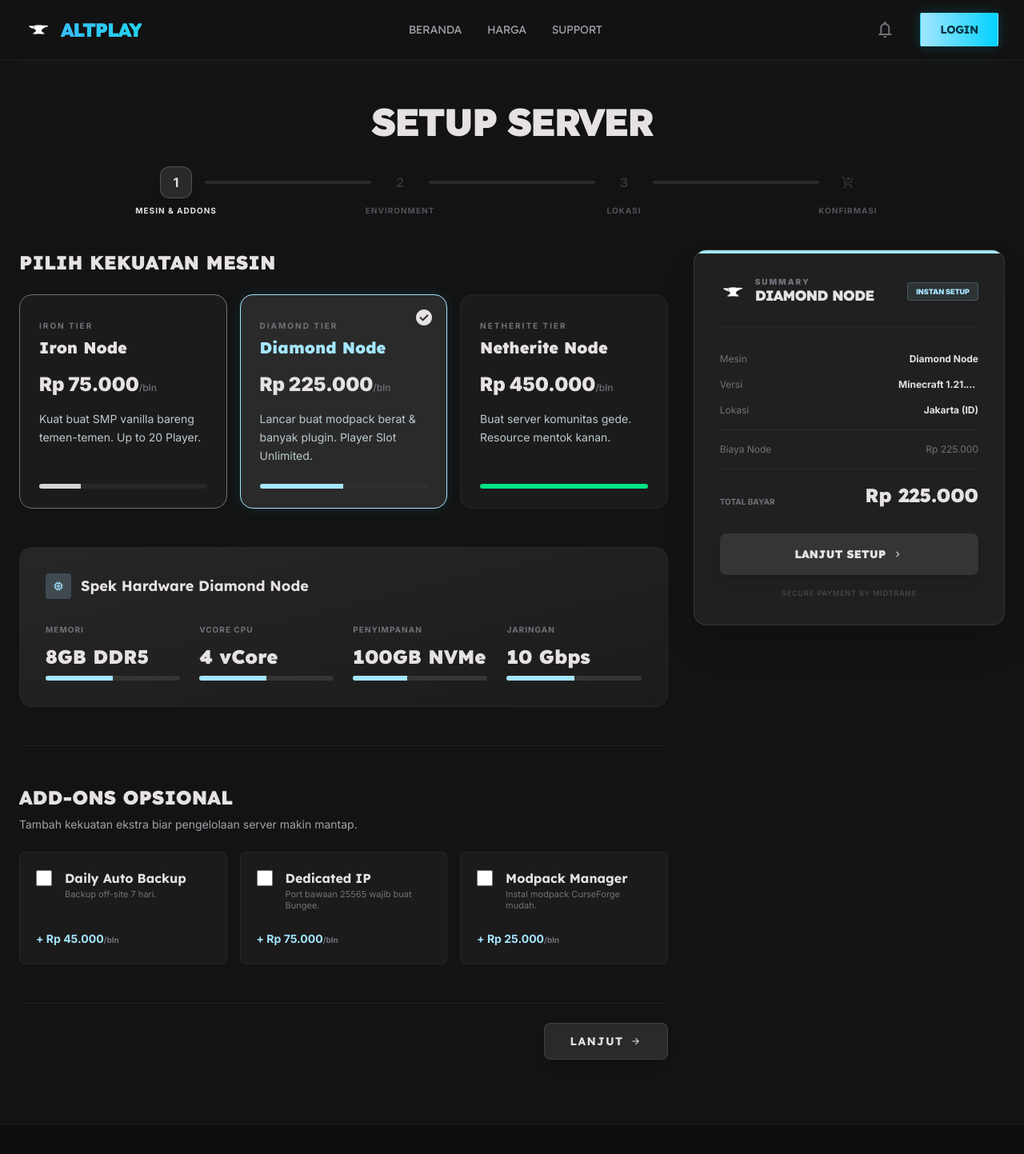
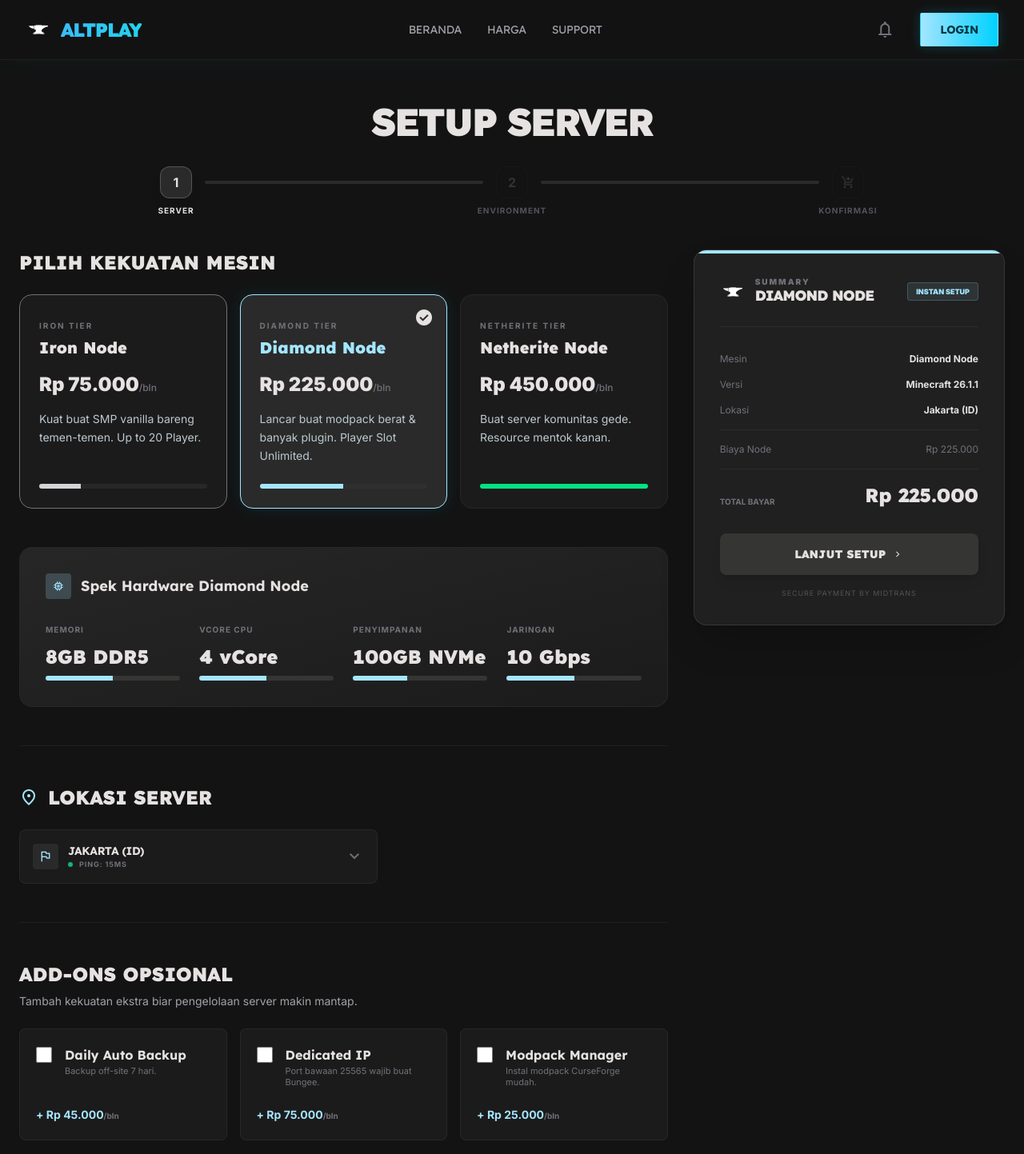
Before and after one commit to vianlearns/FE-AltPlay, a React (Vite) app: page /beli in a window 1280 px wide. Shown: the top 1443 px of the page at 80% size. Built offline with nearby package versions, Linux system fonts and the light colour scheme.

Commit message:
feat: implement multi-step server configuration page with local storage persistence and dynamic pricing calculation

```diff
--- a/src/pages/Configure.jsx
+++ b/src/pages/Configure.jsx
@@ -62,6 +62,41 @@ const addonOptions = [
   { id: 'modpack', name: 'Modpack Manager', desc: 'Instal modpack CurseForge mudah.', price: 25000 }
 ];
 
+const locationOptions = [
+  { id: 'Jakarta (ID)', name: 'Jakarta (ID)', ping: '15ms', icon: 'flag' },
+  { id: 'Singapore (SG)', name: 'Singapore (SG)', ping: '25ms', icon: 'public' },
+  { id: 'Australia (AU)', name: 'Australia (AU)', ping: '85ms', icon: 'public' },
+  { id: 'Germany (DE)', name: 'Germany (DE)', ping: '160ms', icon: 'public' },
+  { id: 'USA West (US)', name: 'USA West (US)', ping: '180ms', icon: 'public' }
+];
+
+const gameVersions = {
+  Java: [
+    {
+      group: 'Latest',
+      versions: ['Minecraft 26.1.1', 'Minecraft 26.1', 'Minecraft 26.0']
+    },
+    {
+      group: 'Stable / Popular',
+      versions: ['Minecraft 1.21.1', 'Minecraft 1.20.4', 'Minecraft 1.20.1', 'Minecraft 1.19.4']
+    },
+    {
+      group: 'Legacy / Modded',
+      versions: ['Minecraft 1.18.2', 'Minecraft 1.16.5', 'Minecraft 1.12.2', 'Minecraft 1.8.9', 'Minecraft 1.7.10']
+    }
+  ],
+  Bedrock: [
+    {
+      group: 'Latest',
+      versions: ['Bedrock 26.10', 'Bedrock 26.0']
+    },
+    {
+      group: 'Stable',
+      versions: ['Bedrock 1.21.40', 'Bedrock 1.21.30', 'Bedrock 1.20.80']
+    }
+  ]
+};
+
 const CACHE_KEY = 'altplay_config_cache';
 
 export default function Configure() {
@@ -89,6 +124,7 @@ export default function Configure() {
   const [billingCycle, setBillingCycle] = useState(() => cache?.billingCycle || 1);
   const [promoCode, setPromoCode] = useState(() => cache?.promoCode || '');
   const [isDeploying, setIsDeploying] = useState(false);
+  const [isLocationOpen, setIsLocationOpen] = useState(false);
 
   useEffect(() => {
     // Parsing URL Parameters untuk Pre-select
@@ -118,6 +154,15 @@ export default function Configure() {
       window.history.replaceState({}, '', window.location.pathname);
     }
   }, [searchParams]);
+
+  // Handle Env Change - Reset Version
+  useEffect(() => {
+    // Only reset if the current version doesn't exist in the new env
+    const availableVersions = gameVersions[env].flatMap(g => g.versions);
+    if (!availableVersions.includes(version)) {
+      setVersion(gameVersions[env][0].versions[0]);
+    }
+  }, [env]);
 
   // Persist State to LocalStorage
   useEffect(() => {
@@ -174,7 +219,7 @@ export default function Configure() {
 
   const handleDeploy = (e) => {
     e.preventDefault();
-    if (step < 4) return;
+    if (step < 3) return;
 
     // TODO: Integrasi Payment Gateway Midtrans (Snap)
     // window.snap.pay(transactionToken, { onSuccess: ... })
@@ -190,7 +235,7 @@ export default function Configure() {
     setAddons(prev => ({ ...prev, [id]: !prev[id] }));
   };
 
-  const nextStep = () => { if (step < 4) setStep(step + 1); };
+  const nextStep = () => { if (step < 3) setStep(step + 1); };
   const prevStep = () => { if (step > 1) setStep(step - 1); };
 
   const getStepStatus = (idx) => {
@@ -209,24 +254,24 @@ export default function Configure() {
 
           <div className="relative z-10 w-full px-2">
             <ul className="flex items-center justify-between w-full relative">
-              {[1, 2, 3, 4].map((num) => (
-                <li key={num} className={`flex items-center ${num !== 4 ? 'w-full' : ''}`}>
+              {[1, 2, 3].map((num) => (
+                <li key={num} className={`flex items-center ${num !== 3 ? 'w-full' : ''}`}>
                   <div
                     className="relative flex flex-col items-center group cursor-pointer"
                     onClick={() => setStep(num)}
                   >
                     <div className={`w-8 h-8 md:w-10 md:h-10 rounded-full flex items-center justify-center font-bold text-sm md:text-base border transition-all duration-300 z-10 relative ${getStepStatus(num)} group-hover:border-primary/50`}>
-                      {num === 4 ? (
+                      {num === 3 ? (
                         <span className="material-symbols-outlined text-[18px]">shopping_cart_checkout</span>
                       ) : (
                         step > num ? <span className="material-symbols-outlined text-[18px]">check</span> : num
                       )}
                     </div>
                     <span className={`absolute top-12 text-[9px] md:text-[10px] font-bold uppercase tracking-widest hidden sm:block whitespace-nowrap ${step === num ? 'text-on-surface' : 'text-zinc-600'}`}>
-                      {num === 1 ? 'Mesin & Addons' : num === 2 ? 'Environment' : num === 3 ? 'Lokasi' : 'Konfirmasi'}
+                      {num === 1 ? 'Server' : num === 2 ? 'Environment' : 'Konfirmasi'}
                     </span>
                   </div>
-                  {num !== 4 && (
+                  {num !== 3 && (
                     <div className={`flex-1 h-1 transition-all duration-500 mx-2 md:mx-4 rounded-full ${step > num ? 'bg-primary' : 'bg-white/10'}`}></div>
                   )}
                 </li>
@@ -324,6 +369,67 @@ export default function Configure() {
 
                   <div className="h-px bg-white/5 w-full my-8"></div>
 
+                  {/* Location Dropdown Selection */}
+                  <div className="relative z-[30]">
+                    <h2 className="text-2xl font-headline font-black uppercase text-on-surface mb-6 flex items-center gap-3">
+                      <span className="material-symbols-outlined text-primary">location_on</span>
+                      Lokasi Server
+                    </h2>
+
+                    <div className="relative max-w-md">
+                      <button
+                        type="button"
+                        onClick={() => setIsLocationOpen(!isLocationOpen)}
+                        className={`w-full p-4 rounded-xl border bg-surface-container-low flex items-center justify-between transition-all hover:border-primary/50 group ${isLocationOpen ? 'border-primary shadow-[0_0_20px_rgba(0,209,255,0.1)]' : 'border-white/5'}`}
+                      >
+                        <div className="flex items-center gap-3">
+                          <div className="w-8 h-8 rounded-lg bg-surface-container-high flex items-center justify-center text-primary">
+                            <span className="material-symbols-outlined text-lg">{locationOptions.find(l => l.id === region)?.icon || 'public'}</span>
+                          </div>
+                          <div className="text-left">
+                            <div className="text-on-surface font-headline font-bold uppercase tracking-tight text-sm">{region}</div>
+                            <div className="text-[9px] text-zinc-500 font-bold uppercase tracking-widest flex items-center gap-2">
+                              <span className="w-1.5 h-1.5 rounded-full bg-emerald-500 animate-pulse"></span>
+                              Ping: {locationOptions.find(l => l.id === region)?.ping}
+                            </div>
+                          </div>
+                        </div>
+                        <span className={`material-symbols-outlined text-zinc-500 transition-transform duration-300 ${isLocationOpen ? 'rotate-180 text-primary' : ''}`}>expand_more</span>
+                      </button>
+
+                      {/* Dropdown Menu */}
+                      <div className={`absolute top-full left-0 w-full mt-2 bg-surface-container-high border border-white/10 rounded-xl overflow-hidden transition-all duration-300 origin-top z-50 shadow-2xl ${isLocationOpen ? 'opacity-100 scale-100' : 'opacity-0 scale-95 pointer-events-none'}`}>
+                        <div className="max-h-[250px] overflow-y-auto custom-scrollbar">
+                          {locationOptions.map((loc) => (
+                            <div
+                              key={loc.id}
+                              onClick={() => {
+                                setRegion(loc.id);
+                                setIsLocationOpen(false);
+                              }}
+                              className={`p-3 flex items-center justify-between cursor-pointer transition-colors hover:bg-white/5 border-b border-white/5 last:border-0 ${region === loc.id ? 'bg-primary/5' : ''}`}
+                            >
+                              <div className="flex items-center gap-3">
+                                <div className={`w-7 h-7 rounded-md flex items-center justify-center ${region === loc.id ? 'bg-primary/20 text-primary' : 'bg-surface-container text-zinc-500'}`}>
+                                  <span className="material-symbols-outlined text-[16px]">{loc.icon}</span>
+                                </div>
+                                <div>
+                                  <div className={`text-xs font-bold uppercase tracking-tight ${region === loc.id ? 'text-primary' : 'text-on-surface'}`}>{loc.name}</div>
+                                  <div className="text-[8px] text-zinc-500 font-bold uppercase tracking-tighter">Latency: ~{loc.ping}</div>
+                                </div>
+                              </div>
+                              {region === loc.id && (
+                                <span className="material-symbols-outlined text-primary text-[18px]">check_circle</span>
+                              )}
+                            </div>
+                          ))}
+                        </div>
+                      </div>
+                    </div>
+                  </div>
+
+                  <div className="h-px bg-white/5 w-full my-8"></div>
+
                   {/* Add-ons Section */}
                   <div>
                     <h2 className="text-2xl font-headline font-black uppercase text-on-surface mb-2">Add-ons Opsional</h2>
@@ -413,11 +519,15 @@ export default function Configure() {
                         onChange={(e) => setVersion(e.target.value)}
                         className="bg-surface-container-low border border-white/5 rounded-xl text-on-surface text-sm py-4 px-4 focus:ring-2 focus:ring-primary/40 focus:bg-surface-container transition-all cursor-pointer appearance-none outline-none"
                       >
-                        <option>Minecraft 1.21.1 (Terbaru)</option>
-                        <option>Minecraft 1.20.1 (Populer)</option>
-                        <option>Minecraft 1.16.5</option>
-                        <option>Minecraft 1.12.2</option>
-                        <option>Minecraft 1.8.8</option>
+                        {gameVersions[env].map((group) => (
+                          <optgroup key={group.group} label={group.group} className="bg-surface-container-high text-primary font-bold">
+                            {group.versions.map((v) => (
+                              <option key={v} value={v} className="bg-surface-container-low text-on-surface font-normal">
+                                {v}
+                              </option>
+                            ))}
+                          </optgroup>
+                        ))}
                       </select>
                     </div>
                     <div className="flex flex-col gap-2">
@@ -441,37 +551,8 @@ export default function Configure() {
                 </section>
               )}
 
-              {/* STEP 3: Lokasi Server */}
+              {/* STEP 3: Konfirmasi */}
               {step === 3 && (
-                <section className="animate-fade-in space-y-10">
-                  <div>
-                    <h2 className="text-2xl font-headline font-black uppercase text-on-surface mb-2">Lokasi Server</h2>
-                    <p className="text-zinc-400 text-sm mb-6">Pilih lokasi Node terdekat dengan player kamu buat ping terendah.</p>
-
-                    <div className="grid grid-cols-1 md:grid-cols-3 gap-4">
-                      {['Jakarta (ID)', 'Surabaya (ID)', 'Singapura (SG)', 'Tokyo (JP)'].map((loc) => (
-                        <div
-                          key={loc}
-                          onClick={() => setRegion(loc)}
-                          className={`p-4 border rounded-xl cursor-pointer text-center transition-all duration-300 ${region === loc ? 'bg-primary/10 border-primary text-primary' : 'bg-surface-container-low border-white/5 text-zinc-400 hover:text-white'}`}
-                        >
-                          <span className="material-symbols-outlined text-3xl mb-2 flex justify-center">public</span>
-                          <h4 className="font-bold text-sm tracking-tight">{loc}</h4>
-                          <div className="text-[10px] font-bold uppercase tracking-widest mt-1 opacity-70">Antrean Rendah</div>
-                        </div>
-                      ))}
-                      <div className="p-4 border rounded-xl text-center opacity-50 grayscale cursor-not-allowed border-white/5">
-                        <span className="material-symbols-outlined text-3xl mb-2 flex justify-center text-zinc-500">public</span>
-                        <h4 className="font-bold text-sm text-zinc-500">Frankfurt, EU</h4>
-                        <div className="text-[10px] text-zinc-600 font-bold uppercase mt-1">Full Capacity</div>
-                      </div>
-                    </div>
-                  </div>
-                </section>
-              )}
-
-              {/* STEP 4: Konfirmasi */}
-              {step === 4 && (
                 <section className="animate-fade-in space-y-8">
                   <h2 className="text-2xl font-headline font-black uppercase text-on-surface mb-6">Konfirmasi Pesanan</h2>
                   <div className="bg-surface-container-high/40 p-6 rounded-2xl border border-white/5 space-y-4">
@@ -528,12 +609,12 @@ export default function Configure() {
             <div className="mt-12 flex justify-between items-center pt-6 border-t border-white/5">
               <button
                 onClick={prevStep}
-                className={`py-3 px-6 rounded-xl font-headline font-bold text-sm tracking-wider uppercase transition-all flex items-center gap-2 ${step === 1 ? 'opacity-0 pointer-events-none' : (step === 4 ? 'hidden md:flex' : 'flex')} text-zinc-400 hover:text-white`}
+                className={`py-3 px-6 rounded-xl font-headline font-bold text-sm tracking-wider uppercase transition-all flex items-center gap-2 ${step === 1 ? 'opacity-0 pointer-events-none' : (step === 3 ? 'hidden md:flex' : 'flex')} text-zinc-400 hover:text-white`}
               >
                 <span className="material-symbols-outlined text-sm">arrow_back</span> Kembali
               </button>
 
-              {step < 4 && (
+              {step < 3 && (
                 <button
                   onClick={nextStep}
                   className="py-3 px-8 rounded-xl bg-surface-container-high text-on-surface border border-white/10 hover:bg-white/10 font-headline font-bold text-sm tracking-widest uppercase transition-all active:scale-95 flex items-center gap-2 shadow-lg"
@@ -546,7 +627,7 @@ export default function Configure() {
           </div>
 
           {/* Right Column: Sticky Summary Sidebar - Optional Mobile Visibility */}
-          <aside className={`${step === 4 ? 'block' : 'hidden lg:block'} lg:col-span-4 sticky top-24 animate-fade-in`}>
+          <aside className={`${step === 3 ? 'block' : 'hidden lg:block'} lg:col-span-4 sticky top-24 animate-fade-in`}>
             <div className="glass-card rounded-2xl p-6 md:p-8 border border-white/10 shadow-2xl bg-[#131313]/90 relative overflow-hidden">
               <div className="absolute top-0 left-0 w-full h-1 bg-primary"></div>
 
@@ -586,13 +667,13 @@ export default function Configure() {
               </div>
 
               <button
-                onClick={step === 4 ? handleDeploy : nextStep}
+                onClick={step === 3 ? handleDeploy : nextStep}
                 disabled={isDeploying}
-                className={`w-full py-4 rounded-xl font-headline font-black text-sm uppercase transition-all flex items-center justify-center gap-2 ${step === 4 ? 'bg-primary text-on-primary shadow-lg hover:brightness-110' : 'bg-surface-container-highest text-on-surface hover:bg-white/10 shadow-lg'}`}
+                className={`w-full py-4 rounded-xl font-headline font-black text-sm uppercase transition-all flex items-center justify-center gap-2 ${step === 3 ? 'bg-primary text-on-primary shadow-lg hover:brightness-110' : 'bg-surface-container-highest text-on-surface hover:bg-white/10 shadow-lg'}`}
               >
                 {isDeploying ? (
                   'Processing...'
-                ) : step === 4 ? (
+                ) : step === 3 ? (
                   <>
                     <span>Bayar Sekarang</span>
                     <span className="material-symbols-outlined text-lg" style={{ fontVariationSettings: "'wght' 700" }}>payments</span>
@@ -612,7 +693,7 @@ export default function Configure() {
               onClick={prevStep}
               className="md:hidden w-full mt-6 py-4 rounded-xl font-headline font-bold text-sm tracking-widest uppercase text-zinc-500 hover:text-white transition-colors flex items-center justify-center gap-2"
             >
-              <span className="material-symbols-outlined text-sm">arrow_back</span> Kembali Ke Lokasi
+              <span className="material-symbols-outlined text-sm">arrow_back</span> Kembali Ke Setup
             </button>
           </aside>
         </div>
--- a/src/pages/Home.jsx
+++ b/src/pages/Home.jsx
@@ -491,7 +491,7 @@ export default function Home() {
                   </div>
                   <p className="text-on-surface leading-relaxed italic mb-8 font-body text-sm">"ALTPLAY udah jadi rumah buat komunitas klandestin kami. Panel Pterodactyl-nya kenceng, UI-nya keren dark mode, dan harganya jujur banget nggak berbelit."</p>
                   <div className="flex items-center gap-4 mt-auto">
-                    <img alt="avatar" className="w-10 h-10 rounded-full bg-zinc-800 object-cover" src="/solar_nexus.jpg" />
+                    <img alt="avatar" className="w-10 h-10 rounded-full bg-zinc-800 object-cover" src="/solar_nexus.webp" />
                     <div>
                       <div className="font-headline font-bold text-xs uppercase text-on-surface tracking-tight">SolarNexus_x</div>
                       <div className="text-[10px] text-zinc-500 uppercase tracking-widest mt-0.5">Streamer Twitch</div>
```
